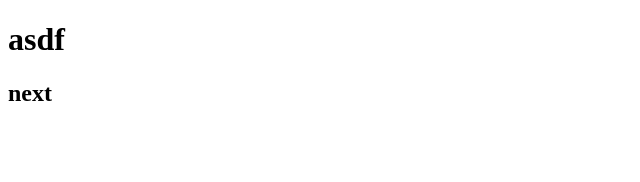
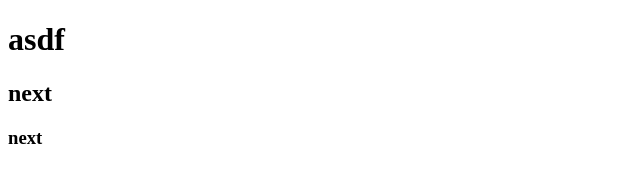
Before and after one commit to SerhiiLiesnitsa/tezt, a plain HTML site: page index.html in a window 1280 px wide. Shown: the full height of the page, 0-640 px from the left. Drawn offline with Linux system fonts and the light colour scheme.

Commit message:
added h3

```diff
--- a/index.html
+++ b/index.html
@@ -12,6 +12,7 @@
     <head>
         <h1> asdf </h1>
         <h2> next </h2>
+        <h3> next </h3>
     </head>
 </body>
 
```
